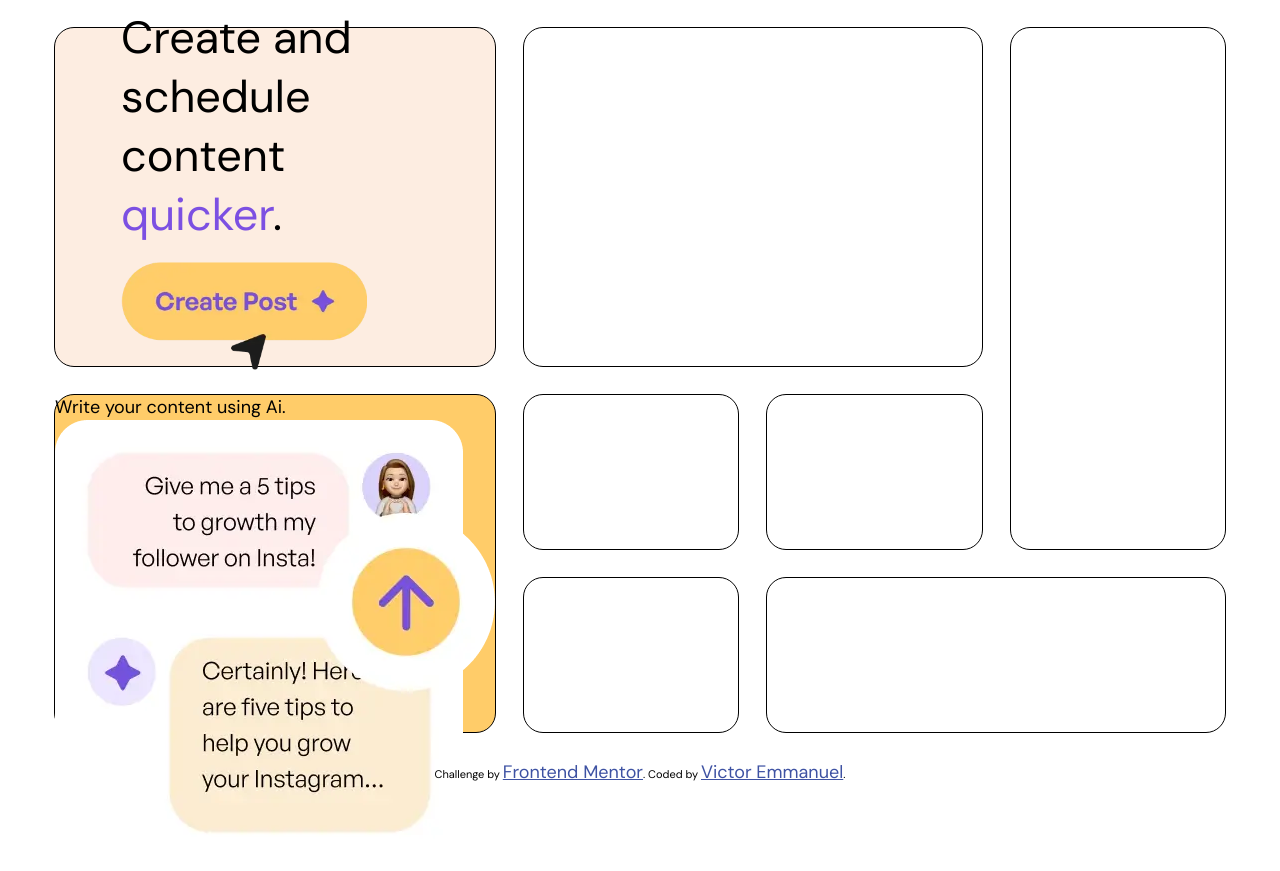
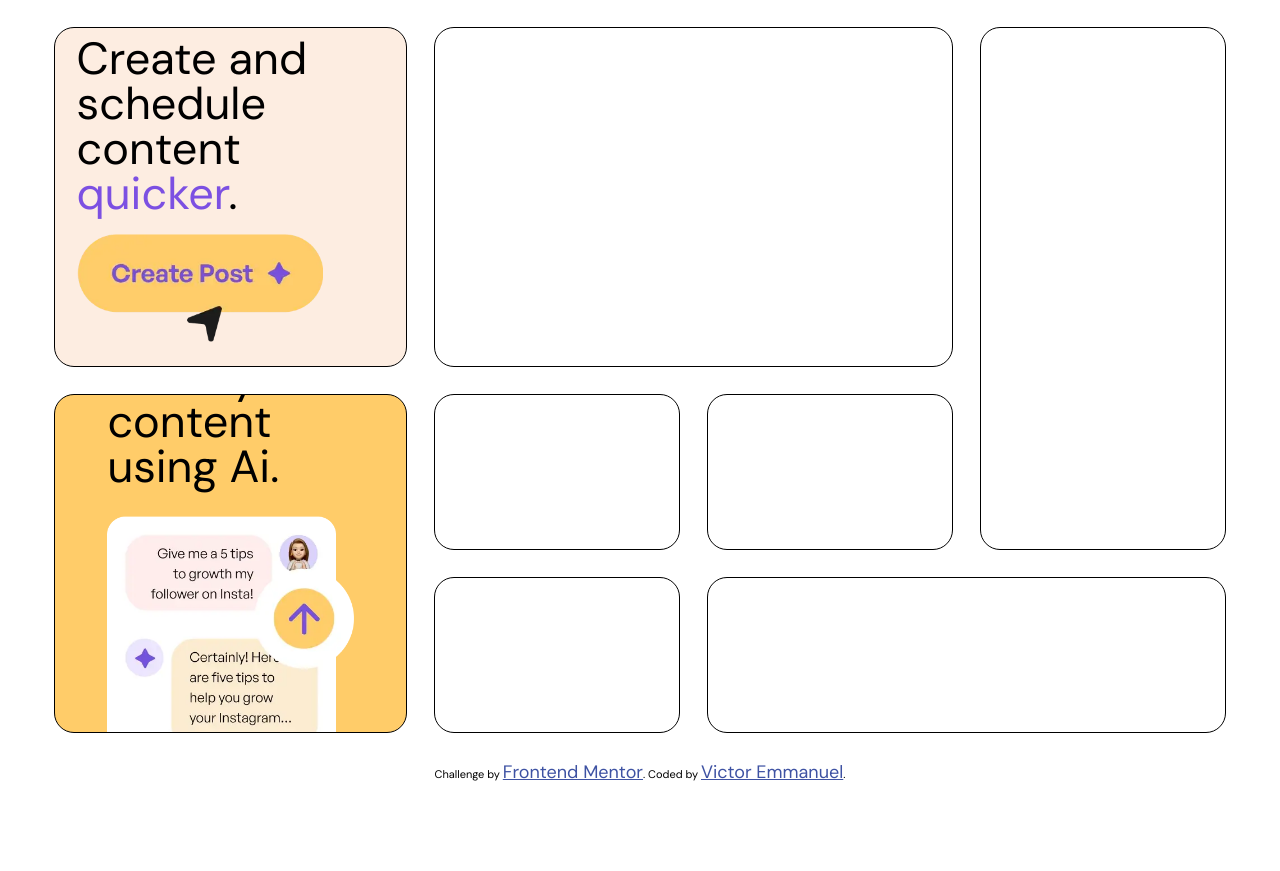
Before and after one commit to victor-web-dev/Bento-grid, a React (Vite) app: page / in a window 1280 px wide. After the commit the page ends 800 px from the top, so only its background shows below. Built offline with nearby package versions, Linux system fonts and the light colour scheme.

Commit message:
feat: grid-item-ai style

```diff
--- a/src/components/Grid/Grid.style.css
+++ b/src/components/Grid/Grid.style.css
@@ -18,15 +18,15 @@
   border: 1px solid black;
   border-collapse: collapse;
   border-radius: 20px;
+  display: flex;
+  flex-direction: column;
+  justify-content: center;
+  align-items: center;
 }
 
 .grid-item-create {
   grid-area: create;
   background-color: #fdede1;
-  display: flex;
-  flex-direction: column;
-  justify-content: center;
-  align-items: center;
   /* width: fit-content; */
   padding: 2rem 1.2rem;
 }
@@ -35,6 +35,7 @@
 .grid-item-create span {
   font-size: 2.5rem;
   width: 10ch;
+  line-height: 1;
 }
 
 .grid-item-create span {
@@ -49,6 +50,19 @@
 .grid-item-ai {
   grid-area: ai;
   background-color: #ffcc69;
+  padding: 1rem;
+  overflow: hidden;
+}
+
+.grid-item-ai p {
+  font-size: 2.5rem;
+  width: 8ch;
+  line-height: 1;
+  padding-bottom: 1.5rem;
+}
+
+.grid-item-ai img {
+  width: 20ch;
 }
 
 .grid-item-social {
--- a/src/components/Grid/Grid.tsx
+++ b/src/components/Grid/Grid.tsx
@@ -19,9 +19,11 @@ export function Grid() {
           </div>
 
           <div className="item grid-item-ai">
-            <p>Write your content using Ai.</p>
             <div>
-              <img src={aiContentImg} alt="ai talk" />
+              <p>Write your content using Ai.</p>
+              <div>
+                <img src={aiContentImg} alt="ai talk" />
+              </div>
             </div>
           </div>
 
```
